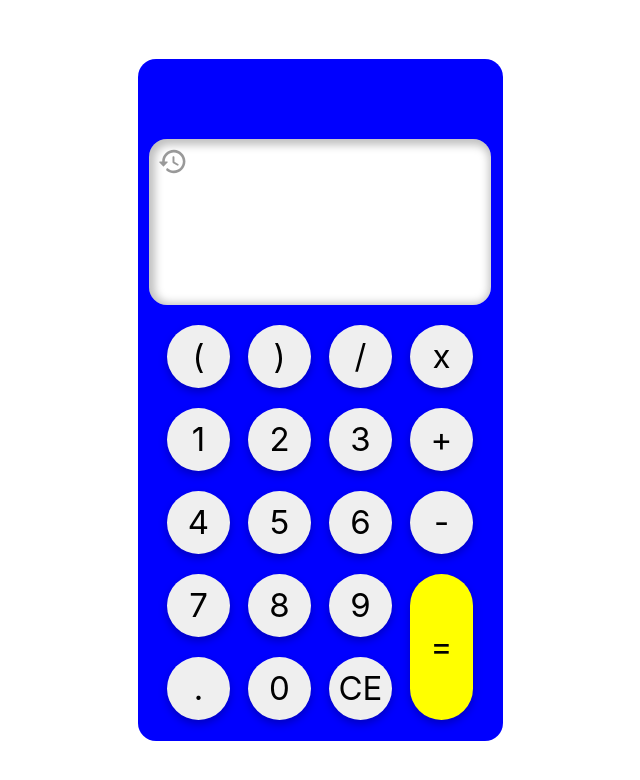
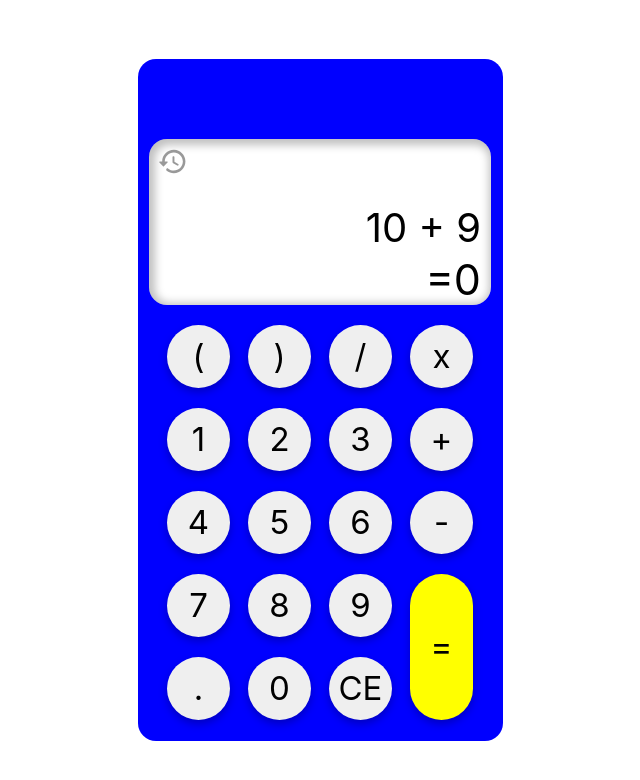
Before and after one commit to arslanastral/calculator, a React (Create React App) app: page / in a window 1280 px wide. Shown: the top 780 px of the page, without its empty margins (320-960 px from the left). Built offline with nearby package versions, Linux system fonts and the light colour scheme.

Commit message:
setup screen layout

```diff
--- a/src/components/Answer.js
+++ b/src/components/Answer.js
@@ -1,10 +1,20 @@
 import styled from "styled-components";
 import React from "react";
 
-const AnswerContainer = styled.div``;
+const AnswerContainer = styled.div`
+  margin: 0px 10px 0px 0px;
+  /* background: red; */
+  display: flex;
+  flex-direction: column;
+  align-items: flex-end;
+  width: 94%;
+  height: 50%;
+  font-family: "Inter", sans-serif;
+  font-size: 43px;
+`;
 
 const Answer = () => {
-  return <AnswerContainer></AnswerContainer>;
+  return <AnswerContainer>{"=0"}</AnswerContainer>;
 };
 
 export default Answer;
--- a/src/components/Expression.js
+++ b/src/components/Expression.js
@@ -1,10 +1,20 @@
 import React from "react";
 import styled from "styled-components";
 
-const ExpressionContainer = styled.div``;
+const ExpressionContainer = styled.div`
+  margin: 0px 10px 0px 0px;
+  display: flex;
+  flex-direction: column;
+  align-items: flex-end;
+  /* background: green; */
+  height: 50%;
+  width: 94%;
+  font-family: "Inter", sans-serif;
+  font-size: 40px;
+`;
 
 const Expression = () => {
-  return <ExpressionContainer></ExpressionContainer>;
+  return <ExpressionContainer>{"10 + 9"}</ExpressionContainer>;
 };
 
 export default Expression;
--- a/src/components/HistoryButton.js
+++ b/src/components/HistoryButton.js
@@ -4,8 +4,8 @@ import styled from "styled-components";
 const HistoryToggleButton = styled.button`
   border: 0;
   padding: 0;
+  margin: 10px;
   background: none;
-  margin: 10px;
   transition: all ease-out 0.07s;
 
   &:active {
@@ -13,8 +13,11 @@ const HistoryToggleButton = styled.button`
   }
 `;
 
+const HistoryToggleContainer = styled.div``;
+
 const HistoryButton = () => {
   return (
+    <HistoryToggleContainer>
       <HistoryToggleButton>
         <svg
           width="27"
@@ -30,6 +33,7 @@ const HistoryButton = () => {
           />
         </svg>
       </HistoryToggleButton>
+    </HistoryToggleContainer>
   );
 };
 
--- a/src/components/RecentCalculations.js
+++ b/src/components/RecentCalculations.js
@@ -2,7 +2,8 @@ import styled from "styled-components";
 import React from "react";
 
 const RecentCalculationsContainer = styled.div`
-  background-color: pink;
+  width: 90%;
+  height: 100%;
 `;
 
 const RecentCalculations = () => {
--- a/src/components/Screen.js
+++ b/src/components/Screen.js
@@ -14,13 +14,34 @@ const ScreenContainer = styled.div`
   box-shadow: inset 2px 2px 8px 4px rgba(0, 0, 0, 0.25);
 `;
 
+const HistoryWrapper = styled.div`
+  display: flex;
+  justify-content: space-between;
+  width: 100%;
+  height: 40%;
+`;
+
+const CalculationsWrapper = styled.div`
+  display: flex;
+  flex-direction: column;
+  align-items: flex-end;
+  width: 100%;
+  height: 60%;
+`;
+
 const Screen = () => {
+  // const [expression, setexpression] = useState("");
+
   return (
     <ScreenContainer>
-      <HistoryButton />
-      <RecentCalculations />
-      <Expression />
-      <Answer />
+      <HistoryWrapper>
+        <HistoryButton />
+        <RecentCalculations />
+      </HistoryWrapper>
+      <CalculationsWrapper>
+        <Expression />
+        <Answer />
+      </CalculationsWrapper>
     </ScreenContainer>
   );
 };
```
Also changed, not shown: src/index.css (+13 -0 lines). Lines whose indentation alone changed are shown as unchanged.
